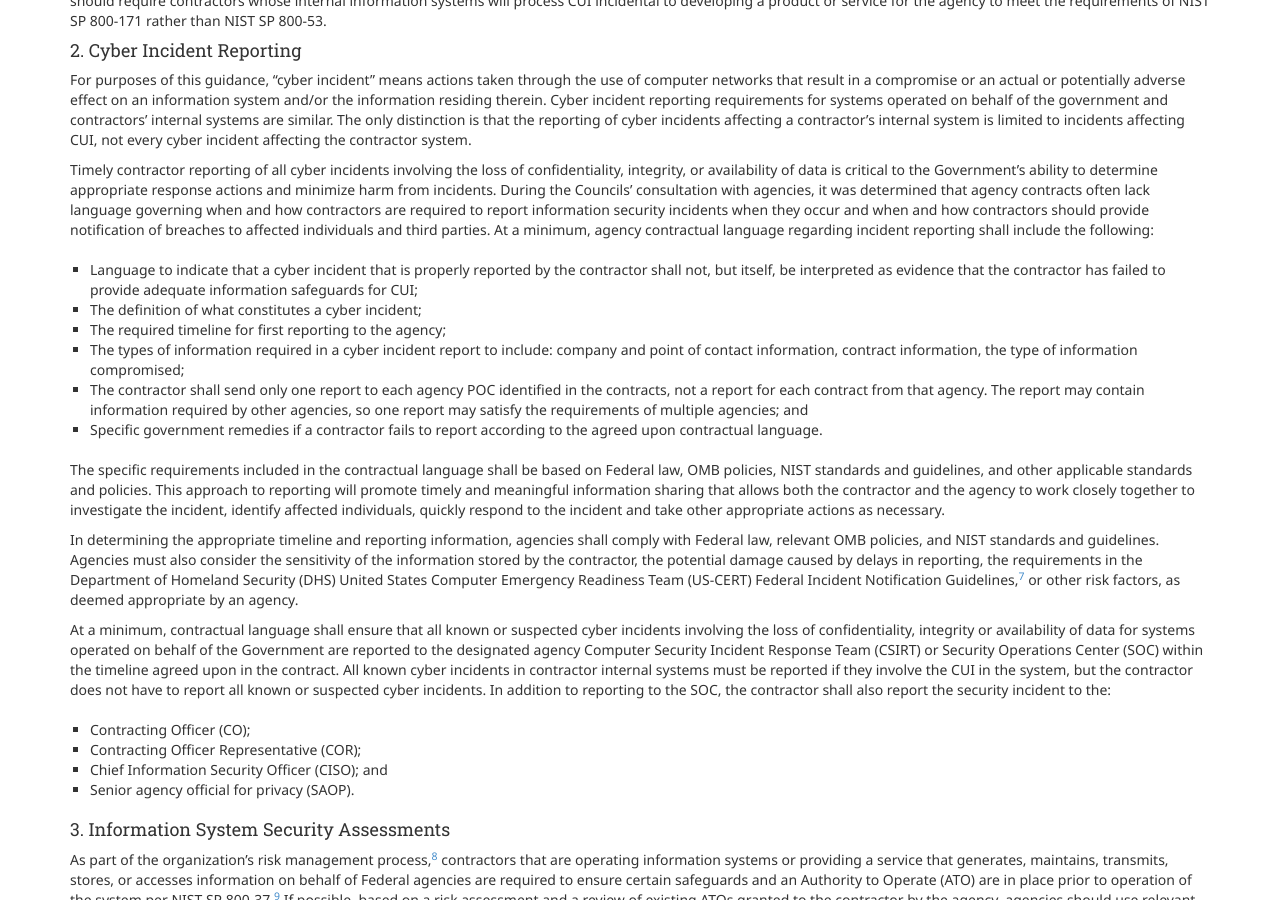
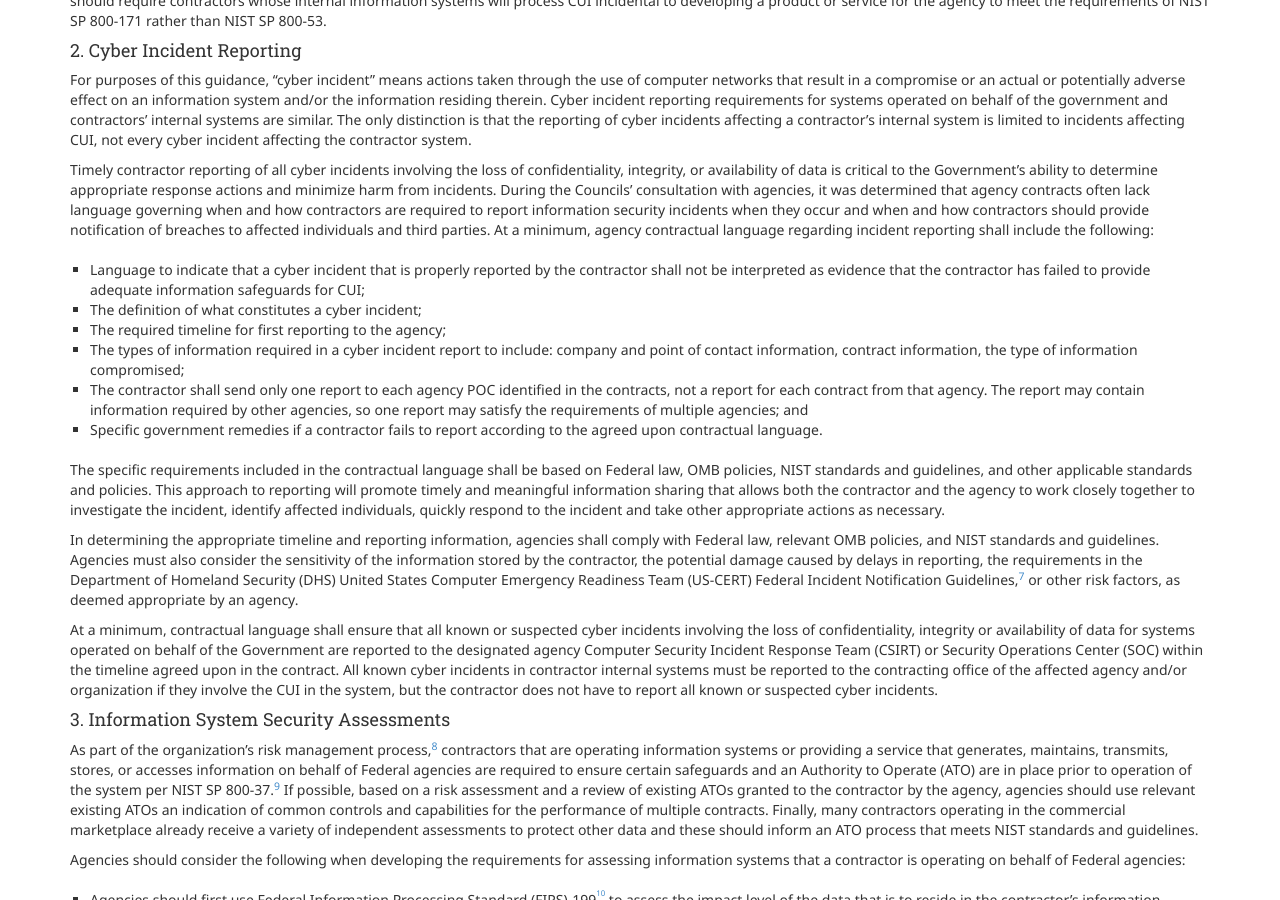
Before and after one commit to WhiteHouse/cyber-acquisitions, a Jekyll site: the page built from index.md, in a window 1280 px wide and 900 px high, scrolled down 3914 px. Built offline with Jekyll 4.4.1, drawn with Linux system fonts in a browser that asks for light colours; some of the changed text lies outside the part shown.

Commit message:
Update index.md
rationale for recommended changes:
2. Cyber Incident Reporting, 2nd para. 1st bullet:  delete "but itself" -- words are not necessary and inject ambiguity into the sentence.
2.  Cyber Incident Reporting, 5th para. Edit of second sentence and deletion of 4 bullets --  This policy will apply to contractors regardless of contracting tier relationship (1st tier sub, 2nd tier sub, etc.) and therefore there may not be a designated SOC for them to report to and/or restrictions as to who within the Gov't they may communicate with, and it would seem appropriate to level the reporting requirement on and to the contracting agency affected by the cyber incident and work it through that chain.
4. Information Security Continuous Monitoring, 4th para.: delete "continuous" -- NIST.SP.800-171, para. 3.12.3 requires that nonfederal entities "Monitor information system security controls on an ongoing basis to ensure the continued effectiveness of the controls"  that is not the same as Continuous Monitoring.

```diff
--- a/index.md
+++ b/index.md
@@ -118,7 +118,7 @@ For purposes of this guidance, “cyber incident” means actions taken through
 
 Timely contractor reporting of all cyber incidents involving the loss of confidentiality, integrity, or availability of data is critical to the Government’s ability to determine appropriate response actions and minimize harm from incidents.  During the Councils’ consultation with agencies, it was determined that agency contracts often lack language governing when and how contractors are required to report information security incidents when they occur and when and how contractors should provide notification of breaches to affected individuals and third parties.  At a minimum, agency contractual language regarding incident reporting shall include the following:
 
- * Language to indicate that a cyber incident that is properly reported by the contractor shall not, but itself, be interpreted as evidence that the contractor has failed to provide adequate information safeguards for CUI;
+ * Language to indicate that a cyber incident that is properly reported by the contractor shall not be interpreted as evidence that the contractor has failed to provide adequate information safeguards for CUI;
  * The definition of what constitutes a cyber incident;
  * The required timeline for first reporting to the agency;
  * The types of information required in a cyber incident report to include: company and point of contact information, contract information, the type of information compromised;
@@ -129,12 +129,7 @@ The specific requirements included in the contractual language shall be based on
 
 In determining the appropriate timeline and reporting information, agencies shall comply with Federal law, relevant OMB policies, and NIST standards and guidelines.  Agencies must also consider the sensitivity of the information stored by the contractor, the potential damage caused by delays in reporting, the requirements in the Department of Homeland Security (DHS) United States Computer Emergency Readiness Team (US-CERT) Federal Incident Notification Guidelines,[^7] or other risk factors, as deemed appropriate by an agency.
 
-At a minimum, contractual language shall ensure that all known or suspected cyber incidents involving the loss of confidentiality, integrity or availability of data for systems operated on behalf of the Government are reported to the designated agency Computer Security Incident Response Team (CSIRT) or Security Operations Center (SOC) within the timeline agreed upon in the contract. All known cyber incidents in contractor internal systems must be reported if they involve the CUI in the system, but the contractor does not have to report all known or suspected cyber incidents.  In addition to reporting to the SOC, the contractor shall also report the security incident to the:
-
- * Contracting Officer (CO);
- * Contracting Officer Representative (COR);
- * Chief Information Security Officer (CISO); and
- * Senior agency official for privacy (SAOP).
+At a minimum, contractual language shall ensure that all known or suspected cyber incidents involving the loss of confidentiality, integrity or availability of data for systems operated on behalf of the Government are reported to the designated agency Computer Security Incident Response Team (CSIRT) or Security Operations Center (SOC) within the timeline agreed upon in the contract. All known cyber incidents in contractor internal systems must be reported to the contracting office of the affected agency and/or organization if they involve the CUI in the system, but the contractor does not have to report all known or suspected cyber incidents.
 
 #### 3.  Information System Security Assessments
 As part of the organization’s risk management process,[^8] contractors that are operating information systems or providing a service that generates, maintains, transmits, stores, or accesses information on behalf of Federal agencies are required to ensure certain safeguards and an Authority to Operate (ATO) are in place prior to operation of the system per NIST SP 800-37.[^9] If possible, based on a risk assessment and a review of existing ATOs granted to the contractor by the agency, agencies should use relevant existing ATOs an indication of common controls and capabilities for the performance of multiple contracts. Finally, many contractors operating in the commercial marketplace already receive a variety of independent assessments to protect other data and these should inform an ATO process that meets NIST standards and guidelines.
```
Also changed, not shown: other parts of index.md (+1 -1 lines).
